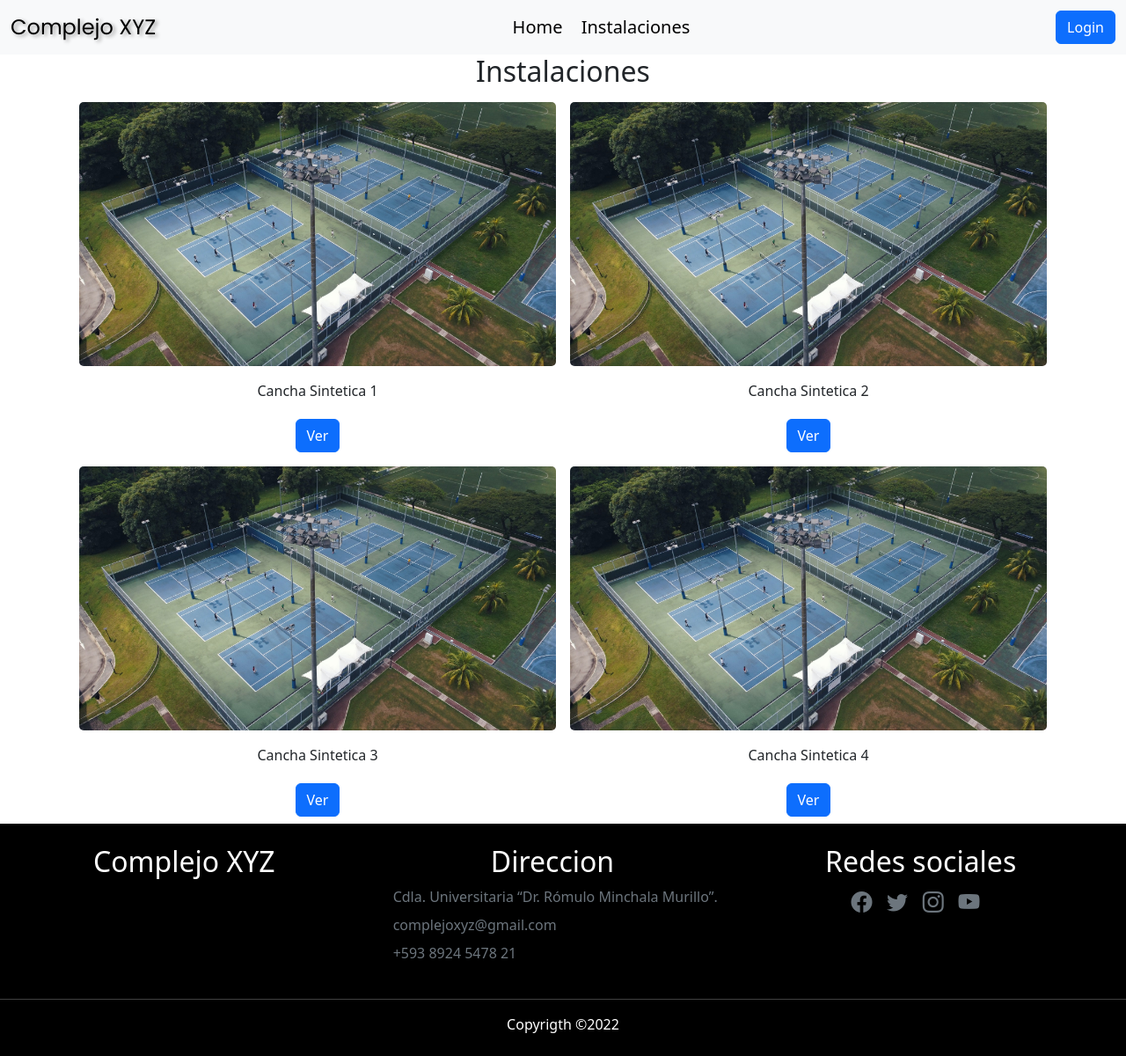
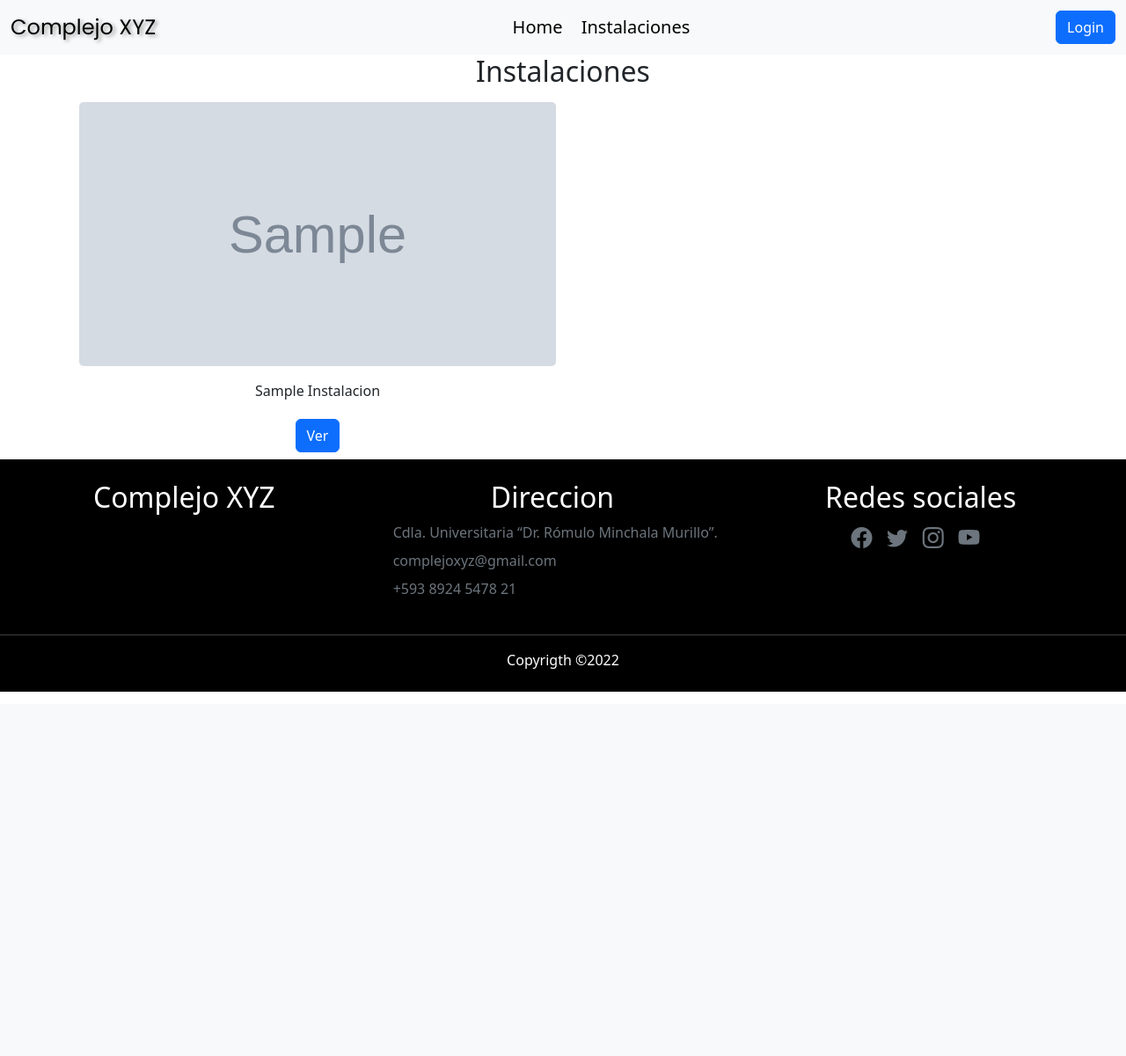
Before and after one commit to JohnVallejoSuarez/Modulo-de-reservas-para-un-complejo-deportivo-usando-codigo-QR2, a Django app: page /instalaciones/ in a window 1280 px wide. Shown: the whole page at 88% size. After the commit the page ends 786 px from the top, so only its background shows below. Run offline with Django 4.2, Linux system fonts and the light colour scheme; tables that the repository leaves empty hold one stand-in row (values such as "Sample post"); grey boxes marked "Sample" are stand-in pictures.

Commit message:
Presentar Instalaciones y su Detalle

```diff
--- a/complejo/urls.py
+++ b/complejo/urls.py
@@ -23,7 +23,7 @@ urlpatterns = [
     path('admin/', admin.site.urls),
     path('', views.home, name='home'),
     path('instalaciones/', views.instalaciones, name='instalaciones'),
-    path('detalleInstalacion/', views.detalleInstalacion, name='detalleInstalacion'),
+    path('detalleInstalacion/<id>', views.detalleInstalacion, name='detalleInstalacion'),
 
     path('adminDisiplinas/', views.adminDisiplinas, name='adminDisiplinas'),
     path('registroDisiplina/', views.registroDisiplina, name='registroDisiplina'),
--- a/reservas/views.py
+++ b/reservas/views.py
@@ -8,10 +8,16 @@ def home(request):
     return render(request, 'home.html')
 
 def instalaciones(request):
-    return render(request, 'instalaciones.html')
+    listaInstalaciones = Instalacion.objects.all()
+    return render(request, 'instalaciones.html',{'instalaciones': listaInstalaciones})
 
-def detalleInstalacion(request):
-    return render(request, 'vista_reserva.html')
+def detalleInstalacion(request,id):
+    verinstalacion = Instalacion.objects.get(id=id)
+    listaDisiplinas = Disiplina.objects.all()
+    listaReservas=Reserva.objects.all()
+
+    data = {'horarioI':opciones_horaInicio, 'horarioF':opciones_horaFin,'verInstalacion':verinstalacion, 'disiplinas': listaDisiplinas,'reservas':listaReservas}
+    return render(request, 'vista_reserva.html',data)
 
 def adminDisiplinas(request):
     busqueda= request.GET.get("buscardisiplina")
--- a/templates/base.html
+++ b/templates/base.html
@@ -124,9 +124,13 @@
     {% endblock %}
 
 
+
+
     <script src="https://cdn.jsdelivr.net/npm/bootstrap@5.2.3/dist/js/bootstrap.bundle.min.js"
         integrity="sha384-kenU1KFdBIe4zVF0s0G1M5b4hcpxyD9F7jL+jjXkk+Q2h455rYXK/7HAuoJl+0I4"
         crossorigin="anonymous"></script>
+
+        <script src="{% static 'javascript/funciones.js' %}"></script>
 </body>
 
 </html>
--- a/templates/instalaciones.html
+++ b/templates/instalaciones.html
@@ -11,49 +11,19 @@
     </div>
 
     <div class="special-list row g-0">
+      {% for i in instalaciones %}
       <div class="col-md-6 col-lg-6 col-xl-6 p-2">
         <div class="special-img position-relative overflow-hidden">
-          <img src="{% static 'img/img1.jpg' %}" class="ajustarimg" alt="Imagen 4">
+          <img src="../media/{{i.imagen}}" class="ajustarimg" alt="Imagen 4">
 
         </div>
         <div class="text-center">
-          <p class="text-capitalize mt-3 mb-1">Cancha sintetica 1</p>
-          <a href="#" class="btn btn-primary mt-3">Ver</a>
+          <p class="text-capitalize mt-3 mb-1">{{i.nombre}}</p>
+          <a href="/detalleInstalacion/{{i.id}}" class="btn btn-primary mt-3">Ver</a>
         </div>
       </div>
+      {% endfor %}
 
-      <div class="col-md-6 col-lg-6 col-xl-6 p-2">
-        <div class="special-img position-relative overflow-hidden">
-          <img src="{% static 'img/img1.jpg' %}" class="ajustarimg" alt="Imagen 4">
-
-        </div>
-        <div class="text-center">
-          <p class="text-capitalize mt-3 mb-1">Cancha sintetica 2</p>
-          <a href="#" class="btn btn-primary mt-3">Ver</a>
-        </div>
-      </div>
-
-      <div class="col-md-6 col-lg-6 col-xl-6 p-2">
-        <div class="special-img position-relative overflow-hidden">
-          <img src="{% static 'img/img1.jpg' %}" class="ajustarimg" alt="Imagen 5">
-
-        </div>
-        <div class="text-center">
-          <p class="text-capitalize mt-3 mb-1">Cancha sintetica 3</p>
-          <a href="#" class="btn btn-primary mt-3">Ver</a>
-        </div>
-      </div>
-
-      <div class="col-md-6 col-lg-6 col-xl-6 p-2">
-        <div class="special-img position-relative overflow-hidden">
-          <img src="{% static 'img/img1.jpg' %}" class="ajustarimg" alt="Imagen 6">
-
-        </div>
-        <div class="text-center">
-          <p class="text-capitalize mt-3 mb-1">Cancha sintetica 4</p>
-          <a href="#" class="btn btn-primary mt-3">Ver</a>
-        </div>
-      </div>
     </div>
   </div>
 </section>
```
Also changed, not shown: templates/adminReservas.html (+2 -15 lines), templates/vista_reserva.html (+38 -19 lines).
